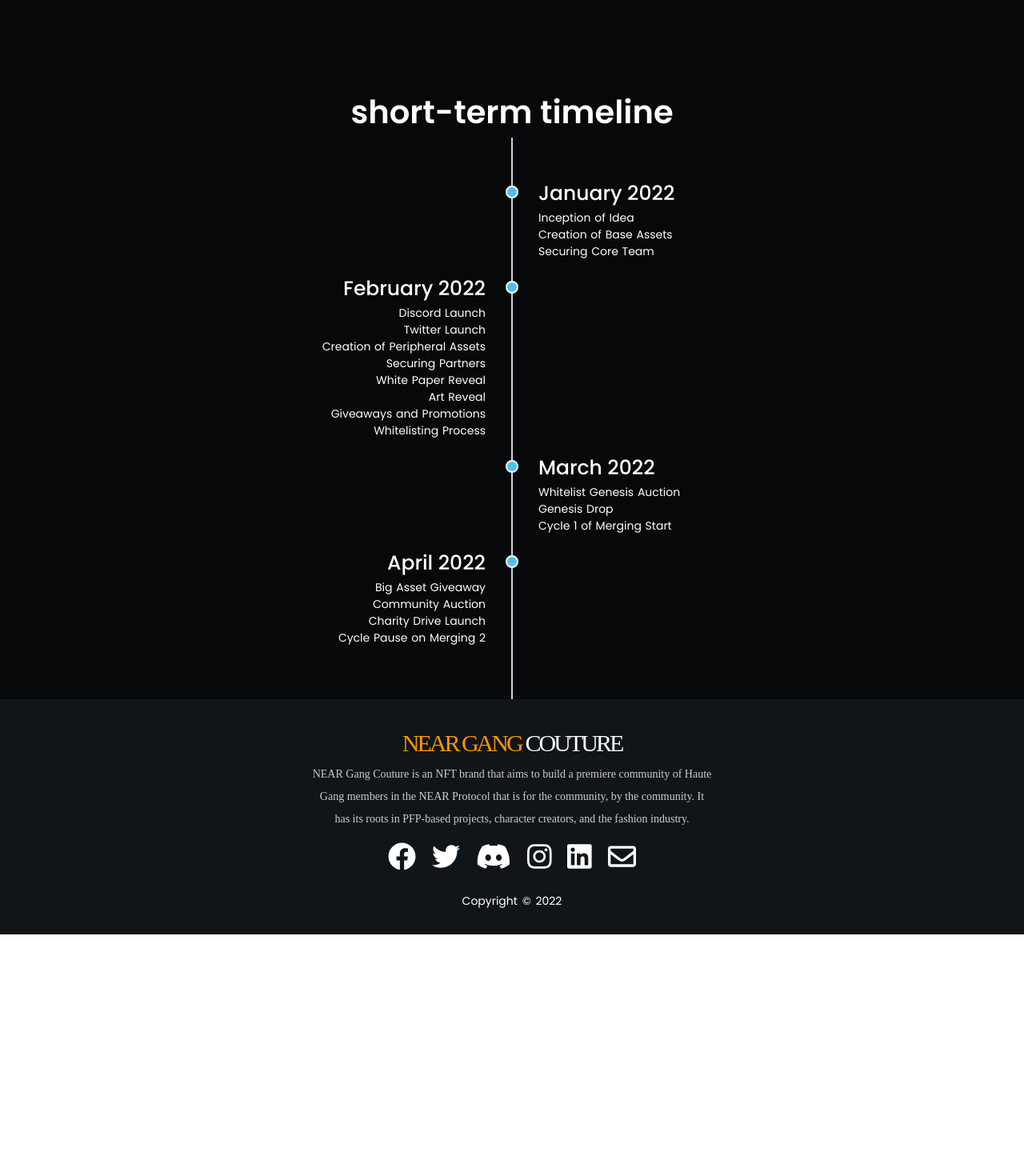
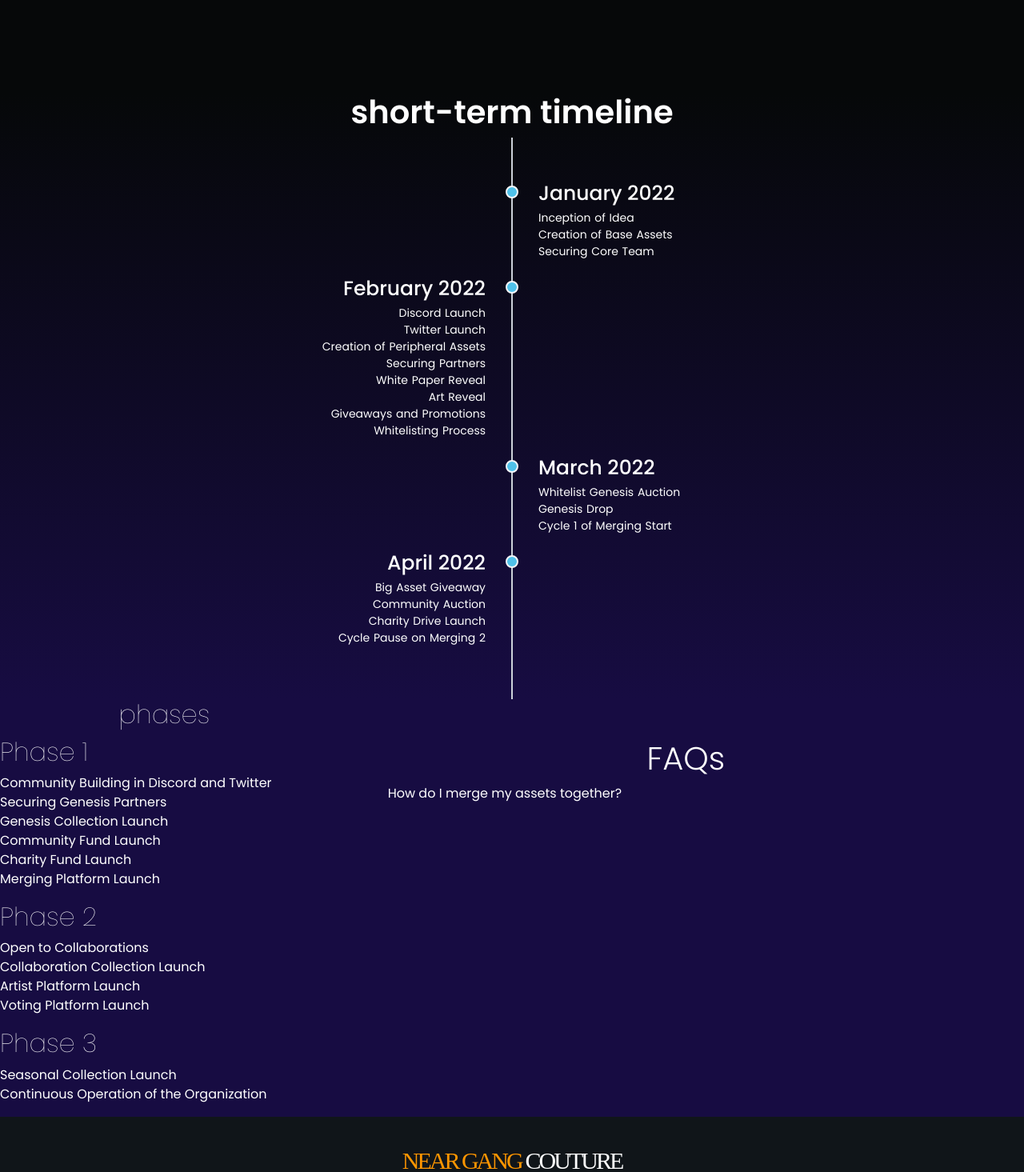
Before and after one commit to fromabby/ngc-landing-page, a React (Create React App) app in the folder frontend/: page / in a window 1280 px wide. Shown: the part 1305-2770 px from the top of the page at 80% size. Before the commit the page ends 2473 px from the top, so only its background shows below. Built offline with nearby package versions, Linux system fonts and the light colour scheme; a web font is replaced by a local one.

Commit message:
update
to be added: phases placement and color, outlines and splashes

```diff
--- a/frontend/src/components/Home.js
+++ b/frontend/src/components/Home.js
@@ -4,8 +4,9 @@
 import IdeaSection from './home/IdeaSection'
 import HauteSection from './home/HauteSection'
 import Offers from './home/Offers'
-import Roadmap from './home/Roadmap'
+import FaqsRoadmap from './home/FaqsRoadmap'
 import Timeline from './home/Timeline'
+import Faqs from './home/Faqs'
 
 import { Container } from 'react-bootstrap'
 
@@ -17,6 +18,7 @@
             <Offers />
             {/* <HauteSection /> */}
             <Timeline />
+            <FaqsRoadmap />
             {/* <Roadmap /> */}
 
         </Container>
--- a/frontend/src/components/home/Faqs.js
+++ b/frontend/src/components/home/Faqs.js
@@ -1,10 +1,18 @@
 import React from 'react'
+import { Container } from 'react-bootstrap'
 
 const Faqs = () => {
     return (
-        <div>
-            <h1>FAQs</h1>
-        </div>
+        <>
+            <Container fluid className='p-0'>
+                <div style={{ background: '#170c42', color: '#fff', padding: '50px'}}>
+                    <h1>FAQs</h1>
+                    <p>
+                        How do I merge my assets together?
+                    </p>
+                </div>
+            </Container>
+        </>
     )
 }
 
--- /dev/null
+++ b/frontend/src/components/home/FaqsRoadmap.js
@@ -0,0 +1,23 @@
+import React from 'react'
+import { Container, Row, Col } from 'react-bootstrap'
+import Faqs from './Faqs'
+import Roadmap from './Roadmap'
+
+const FaqsRoadmap = () => {
+    return (
+        <>
+            <Container fluid className='p-0' style={{ background: '#170c42', color: '#fff', padding: '50px' }}>
+                <Row>
+                    <Col md={4}>
+                        <Roadmap />
+                    </Col>
+                    <Col md={8}>
+                        <Faqs />
+                    </Col>
+                </Row>
+            </Container>
+        </>
+    )
+}
+
+export default FaqsRoadmap
--- a/frontend/src/components/home/LandingSection.js
+++ b/frontend/src/components/home/LandingSection.js
@@ -18,7 +18,7 @@
                     <section id="first" className="landing-section">
                         <img src={`./assets/NGC-logo.png`} className="image-logo" />
                         <h3 className="brand-name" style={{ color: "#FF9601" }}>NEAR GANG<span style={{ paddingLeft: "5px", color: "#fff" }}>COUTURE</span></h3>
-                        <h1>A Filipino NFT brand</h1>
+                        <h1>near. gang. couture.</h1>
                         {/* <p style={{ margin: "50px 0", textAlign: 'center', width: "65%", fontSize: '16px', lineHeight: '27px' }}>NEAR Gang Couture is an NFT brand that aims to build a premiere community of Haute Gang members in the NEAR Protocol that is for the community, by the community. It has its roots in PFP-based projects, character creators, and the fashion industry.</p> */}
                         <div className="socials">
                             <Link style={{ color: twtColor }} to="https://twitter.com/neargangcouture" onMouseEnter={() => {
--- a/frontend/src/components/home/Roadmap.js
+++ b/frontend/src/components/home/Roadmap.js
@@ -1,12 +1,38 @@
 import React from 'react'
 import { Container } from 'react-bootstrap'
-import './roadmap.css'
+// import './roadmap.css'
 
 const Roadmap = () => {
     return (
         <>
             <Container fluid className="p-0">
-                <div className="roadmap">
+                <div>
+                    <h3 style={{ color: '#fff', textAlign: 'center' }}>phases</h3>
+                    <div>
+                        <h3>Phase 1</h3>
+                        <p>
+                            Community Building in Discord and Twitter<br />
+                            Securing Genesis Partners<br />
+                            Genesis Collection Launch<br />
+                            Community Fund Launch<br />
+                            Charity Fund Launch<br />
+                            Merging Platform Launch
+                        </p>
+                        <h3>Phase 2</h3>
+                        <p>
+                            Open to Collaborations<br />
+                            Collaboration Collection Launch<br />
+                            Artist Platform Launch<br />
+                            Voting Platform Launch
+                        </p>
+                        <h3>Phase 3</h3>
+                        <p>
+                            Seasonal Collection Launch<br />
+                            Continuous Operation of the Organization
+                        </p>
+                    </div>
+                </div>
+                {/* <div className="roadmap">
                     <h1><span>phases</span></h1>
                     <div className="roadmap-container">
                         <div className="timeline-block timeline-block-left">
@@ -50,8 +76,8 @@
                             </div>
                         </div>
                     </div>
-                </div>
-                {/* <div className="roadmap" id="roadmap">
+                </div> */}
+                {/* <div>
                     <h3 style={{ color: '#fff', textAlign: 'center' }}>phases</h3>
                     <main>
                         <p>
--- a/frontend/src/components/home/roadmap.css
+++ b/frontend/src/components/home/roadmap.css
@@ -8,7 +8,10 @@
     font-weight: 600;
 }
 
-.roadmap {}
+.roadmap {
+    background: linear-gradient(180deg, #060809, #170c42);
+    /* background: linear-gradient(180deg, #060809, #FB9603); */
+}
 
 .roadmap-container {
     width: 80%;
```
Also changed, not shown: frontend/src/components/home/HauteSection.js (+28 -3 lines).
